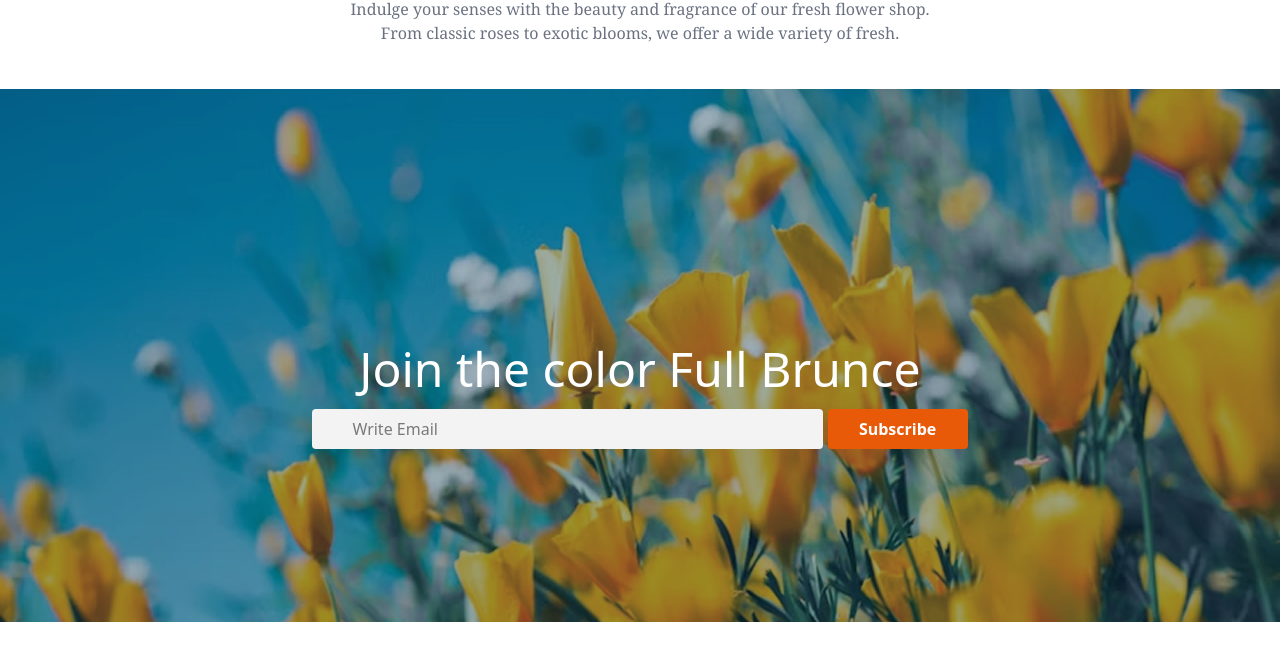
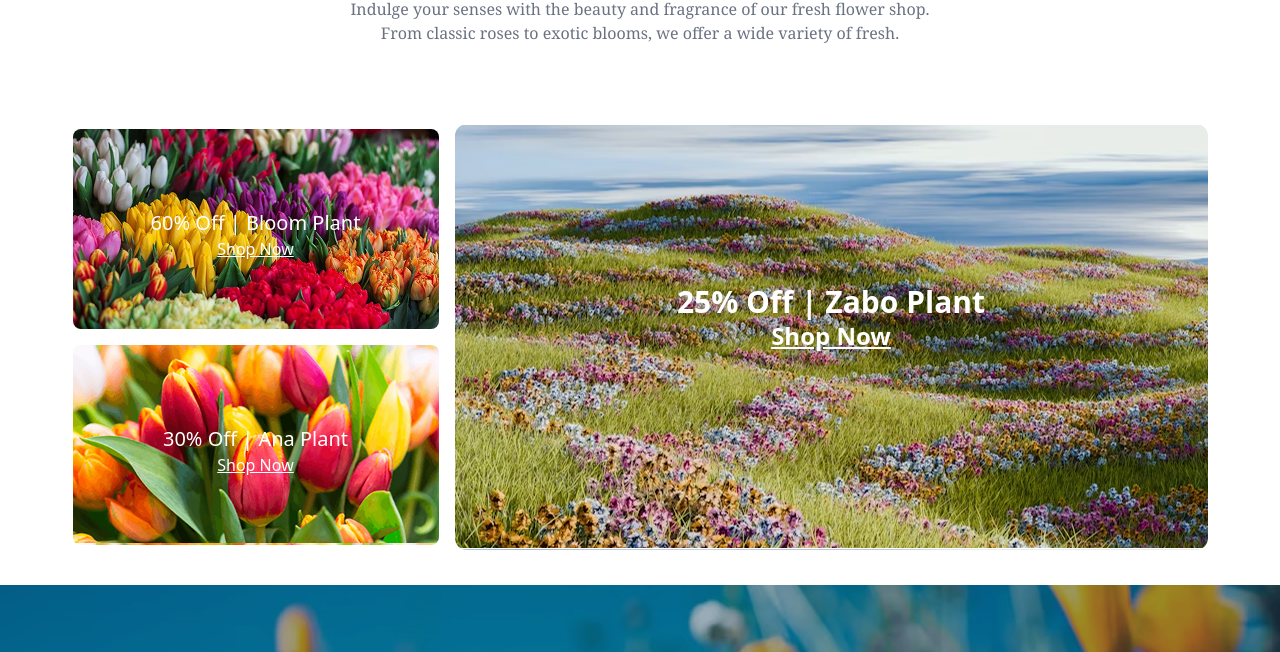
Before and after one commit to zahirraihan26/git-assignment-2, a plain HTML site: page index.html in a window 1280 px wide. Shown: the part 2700-3352 px from the top of the page. Drawn offline with nearby package versions, Linux system fonts and the light colour scheme.

Commit message:
added plant section

```diff
--- a/index.html
+++ b/index.html
@@ -166,14 +166,34 @@
                 <p class="font-serif text-gray-500">From classic roses to exotic blooms, we offer a wide variety of
                     fresh.</p>
             </div>
-            <div>
-                <div class="bg-">
-
-                </div>
-                <div>
+            <!--plant section-->
+            <div class="mx-4 flex flex-col justify-center items-center md:flex-row md:gap-4  my-6">
+           <div>
+            <div class="bg-[url(./assets/deal-bloom.png)] w-[366px] h-[200px] rounded-lg mt-4">
+                <div class="flex flex-col justify-center items-center pt-20">
+                    <h2 class="font-600 text-xl text-white">60% Off | Bloom Plant</h2>
+                    <a class="underline text-white" href=""> Shop Now </a>
 
                 </div>
             </div>
+            <div class="bg-[url(./assets/deal-ana.png)] w-[366px] h-[200px] rounded-lg my-4">
+                <div class="flex flex-col justify-center items-center pt-20">
+                    <h2 class="font-600 text-xl text-white">30% Off | Ana Plant</h2>
+                    <a class="underline text-white" href=""> Shop Now </a>
+
+                </div>
+            </div>
+           </div>
+           <div>
+            <div class="bg-[url(./assets/deal-zabo.png)] w-[366px] h-[200px] md:w-[753px] md:h-[426px] rounded-xl ">
+                <div class="flex flex-col justify-center items-center pt-20 md:pt-40">
+                    <h2 class="font-bold text-3xl text-white">25% Off | Zabo Plant</h2>
+                    <a class="underline text-white font-semibold text-2xl" href=""> Shop Now </a>
+
+                </div>
+            </div>
+           </div>
+           </div>
         </section>
 
     </main>
@@ -184,7 +204,7 @@
                 Join the color Full Brunce
              </h2>
              <div>
-                <input class= " py-2 pr-11 md:pr-60 pl-10 rounded-sm  bg-[#F3F3F3]" type="text" placeholder="Write Email">
+                <input class= " py-2 pr-5 md:pr-60 pl-10 rounded-sm  bg-[#F3F3F3]" type="text" placeholder="Write Email">
              <button class="mt-4 w-auto md:w-35 bg-[#E95A08] text-white font-semibold py-2 rounded-sm"> Subscribe</button>
              </div>
         </div>
```
